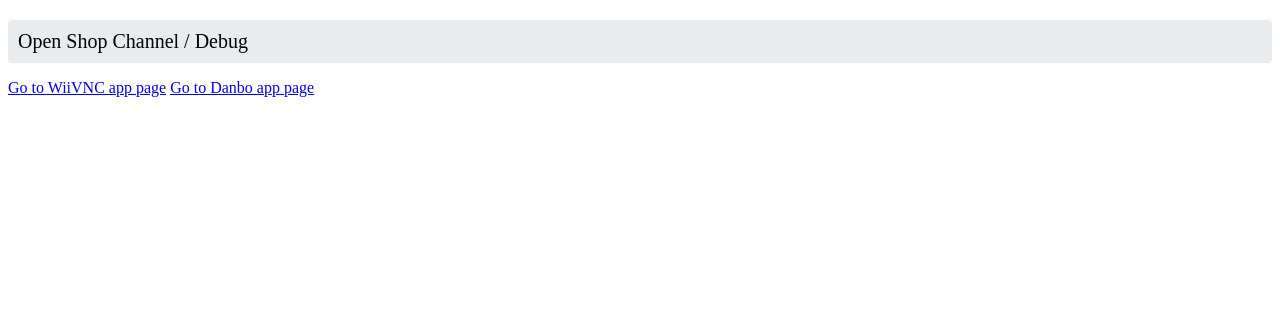
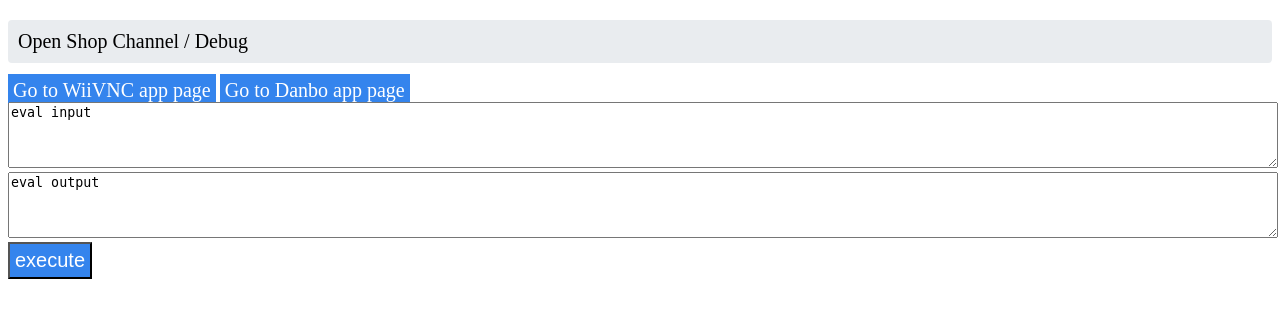
Before and after one commit to OpenShopChannel/WSC-Web, a Flask app: page /debug in a window 1280 px wide. Shown: the top 323 px of the page. Run offline with Flask 2, Linux system fonts and the light colour scheme; parts of the project's set-up code (start-up, migrations or seed data) failed here and were passed over.

Commit message:
Added back eval page

```diff
--- a/templates/debug.html
+++ b/templates/debug.html
@@ -11,7 +11,10 @@
     </ol>
 </nav>
 <section class="content">
-    <a href="/app?package=WiiVNC">Go to WiiVNC app page</a>
-    <a href="/app?package=danbo">Go to Danbo app page</a>
+    <a class="link_button_small" href="/app?package=WiiVNC">Go to WiiVNC app page</a>
+    <a class="link_button_small" href="/app?package=danbo">Go to Danbo app page</a>
+            <textarea id="evalInput" rows="4" style="width: 100%" onmousedown="keyboard.call( 0, 10, false, 'eval input');">eval input</textarea>
+        <textarea id="evalOutput" rows="4" style="width: 100%" readonly>eval output</textarea>
+        <button class="link_button_small" onmousedown="document.getElementById('evalOutput').value = eval(document.getElementById('evalInput').value)">execute</button>
 </section>
 </body>
```
